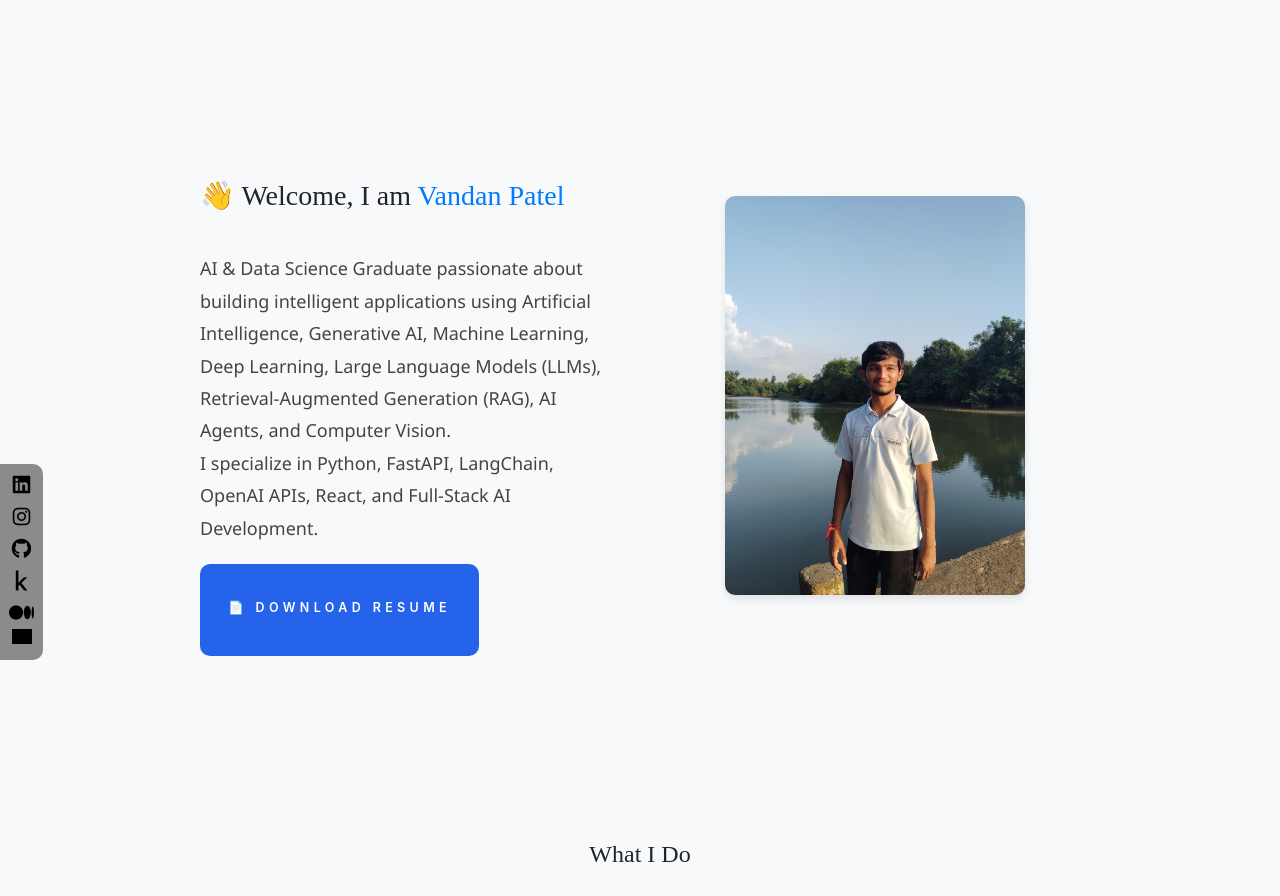
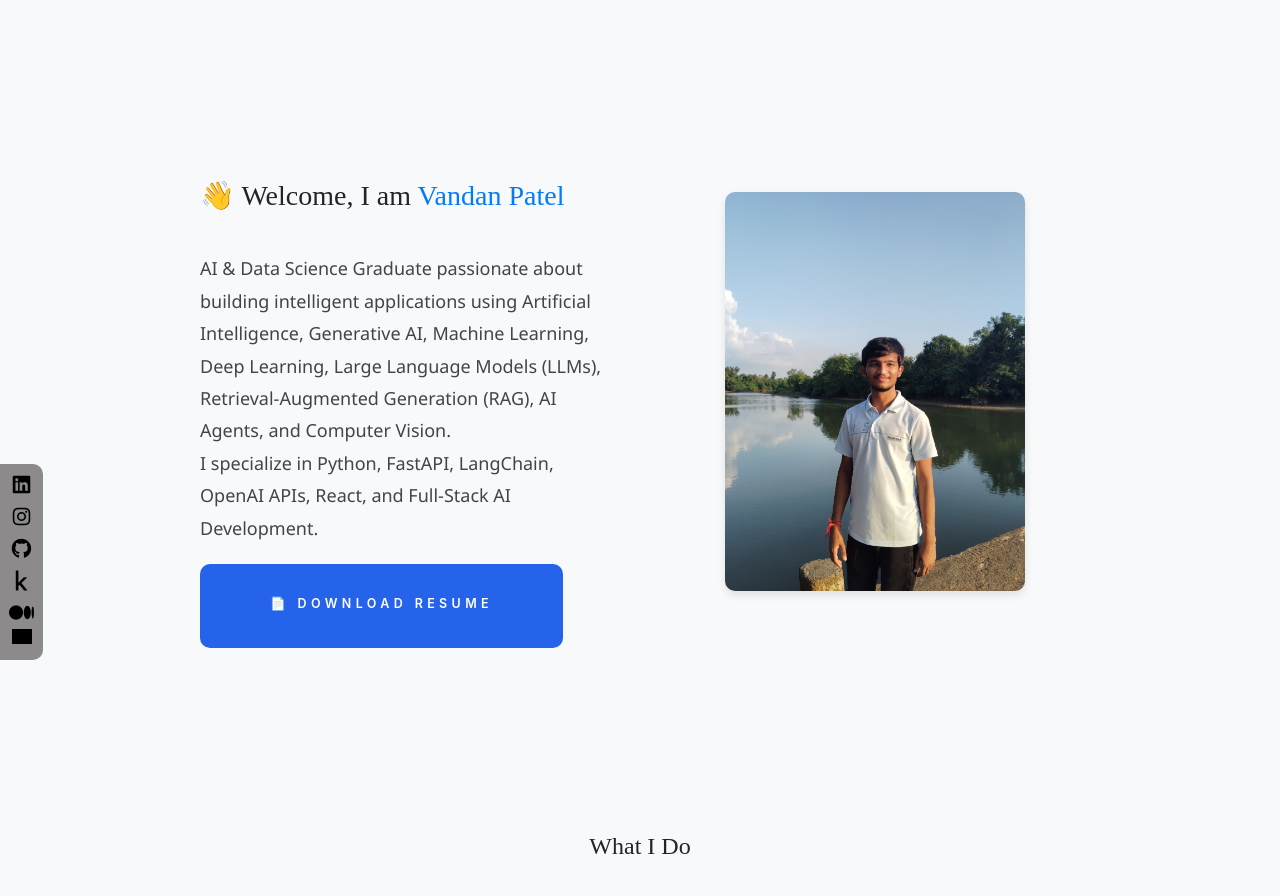
Before and after one commit to patelvandan11/flask12, a Flask app: page / in a window 1280 px wide. Shown: the part 118-1014 px from the top of the page. Run offline with Flask 3, Linux system fonts and the light colour scheme; some libraries are stand-ins or nearby versions; grey boxes are pictures that could not be loaded.

```diff
--- a/static/styles.css
+++ b/static/styles.css
@@ -1971,7 +1971,7 @@
 .btn {
     display: inline-block;
     margin-top: 20px;
-    padding: 14px 28px;
+    padding: 10px 70px;
     background: #2563eb;
     color: white;
     text-decoration: none;
```
